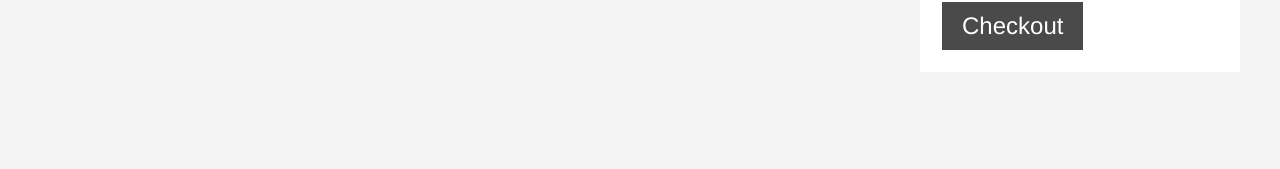
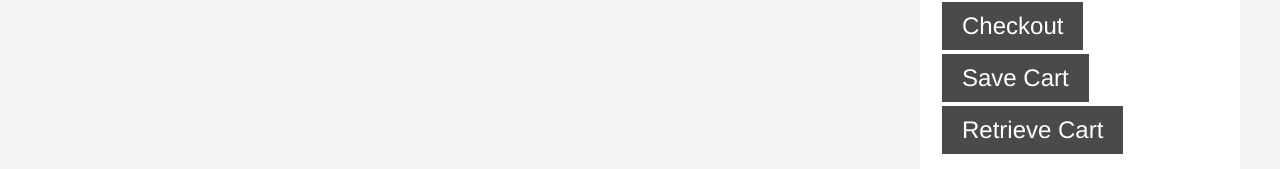
Before and after one commit to renniea90/Project2, a React (Create React App) app in the folder LegacyFrontEnd/: page / in a window 1280 px wide. Shown: the part 628-797 px from the top of the page. Built offline with nearby package versions, Linux system fonts and the light colour scheme; no server answers.

Commit message:
Button placeholders added to cart

```diff
--- a/LegacyFrontEnd/src/components/Cart.jsx
+++ b/LegacyFrontEnd/src/components/Cart.jsx
@@ -87,6 +87,8 @@ const Cart = () => {
       <div className="cart-actions">
         <button onClick={clearCart} className="clear-cart-btn">Clear Cart</button>
         <button onClick={handleCheckout} className="checkout-btn">Checkout</button>
+        <button onClick={clearCart} className="clear-cart-btn">Save Cart</button>
+        <button onClick={handleCheckout} className="checkout-btn">Retrieve Cart</button>
       </div>
     </div>
   );
```
Also changed, not shown: LegacyFrontEnd/src/components/CartActions.jsx (deleted, +0 -25 lines).
